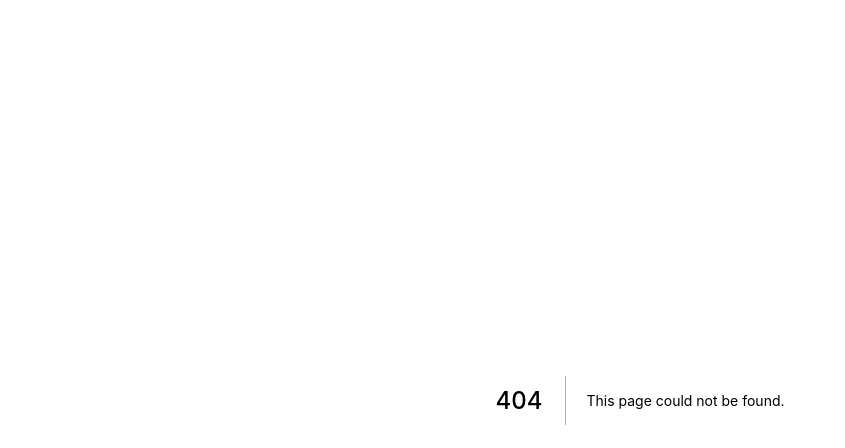
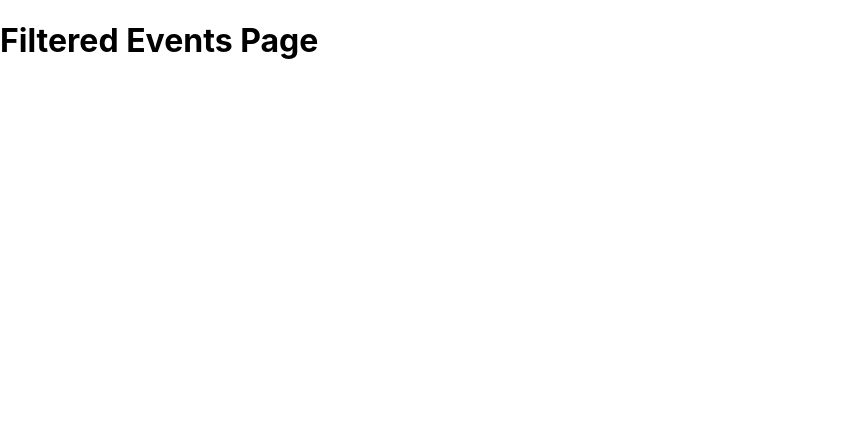
Before and after one commit to HashanEranga/next-js-basics, a Next.js app in the folder next-events-app/: page /events in a window 1280 px wide. Before the commit this address had no page. Shown: the top 448 px of the page, without its empty margins (0-845 px from the left). Built offline with nearby package versions, Linux system fonts and the light colour scheme.

Commit message:
Finished routing and dynamic urls

```diff
--- /dev/null
+++ b/next-events-app/pages/events/[...slug].js
@@ -0,0 +1,9 @@
+function FilteredEventsPage(){
+    return (
+        <div>
+            <h1>Filtered Events Page</h1>
+        </div>
+    )
+}
+
+export default FilteredEventsPage
```
Also changed, not shown: next-events-app/pages/events/[eventid].js (added, +9 -0 lines), next-events-app/pages/events/index.js (added, +9 -0 lines).
